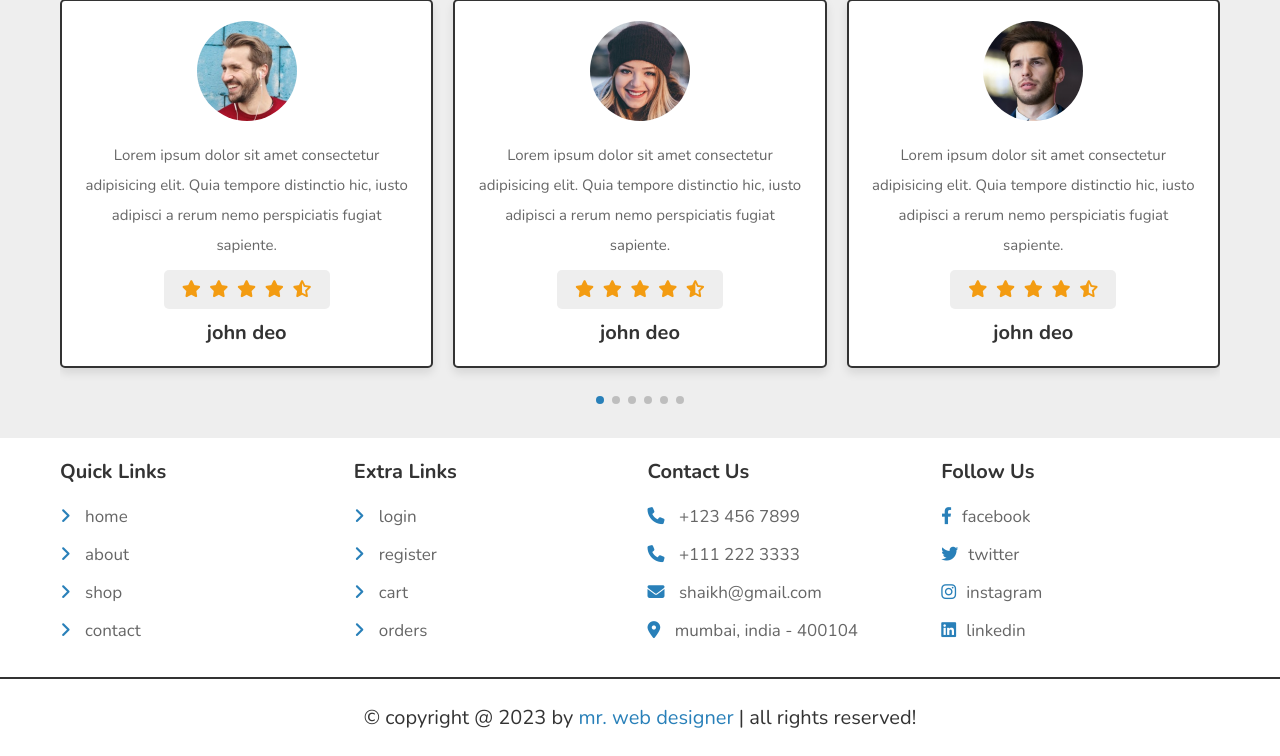
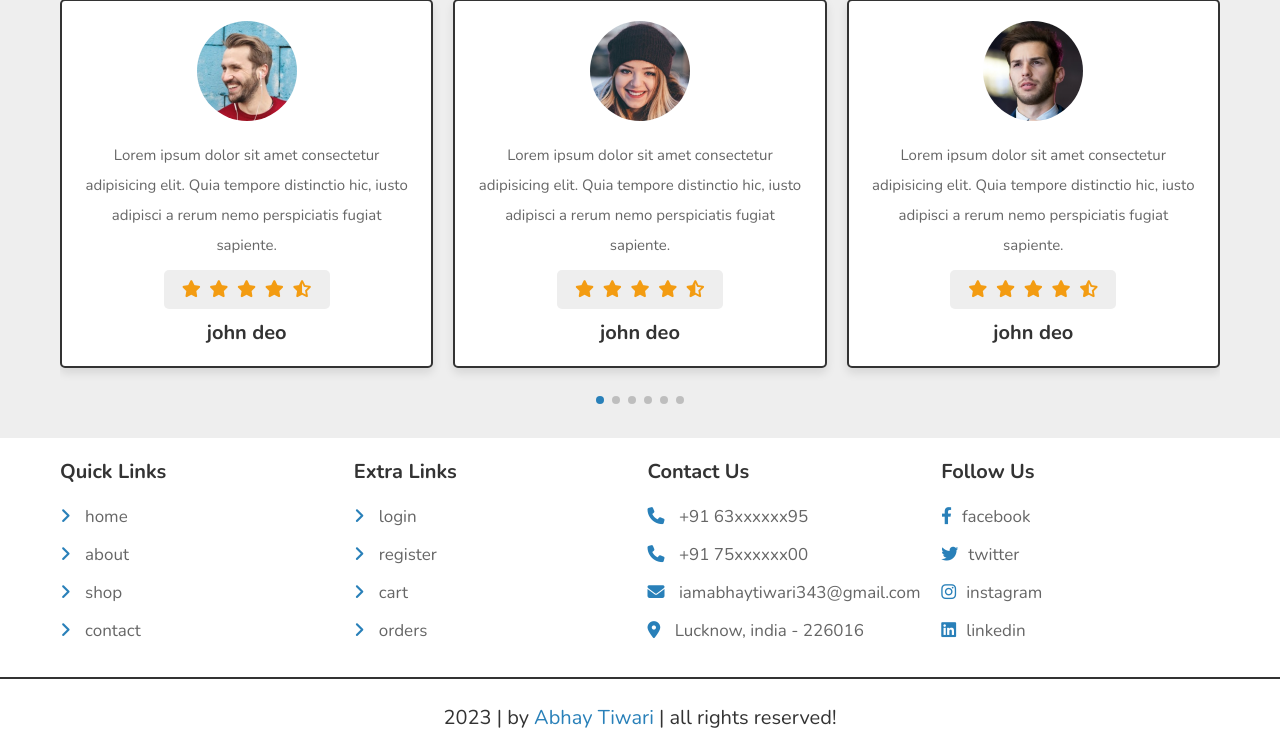
Before and after one commit to iamabhaytiwari343/SHOP, a PHP site: page /about.php in a window 1280 px wide. Shown: the part 786-1542 px from the top of the page. Run offline with PHP 8.4, Linux system fonts and the light colour scheme; data that the repository does not hold is empty; some libraries are stand-ins or nearby versions.

Commit message:
minor change

```diff
--- a/components/footer.php
+++ b/components/footer.php
@@ -20,10 +20,10 @@
 
       <div class="box">
          <h3>contact us</h3>
-         <a href="tel:1234567890"><i class="fas fa-phone"></i> +123 456 7899</a>
-         <a href="tel:11122233333"><i class="fas fa-phone"></i> +111 222 3333</a>
-         <a href="mailto:shaikh@gmail.com"><i class="fas fa-envelope"></i> shaikh@gmail.com</a>
-         <a href="https://www.google.com/myplace"><i class="fas fa-map-marker-alt"></i> mumbai, india - 400104 </a>
+         <a href="tel:1234567890"><i class="fas fa-phone"></i> +91 63xxxxxx95</a>
+         <a href="tel:11122233333"><i class="fas fa-phone"></i> +91 75xxxxxx00</a>
+         <a href="mailto:iamabhaytiwari343@gmail.com"><i class="fas fa-envelope"></i> iamabhaytiwari343@gmail.com</a>
+         <a href="https://www.google.com/myplace"><i class="fas fa-map-marker-alt"></i> Lucknow, india - 226016 </a>
       </div>
 
       <div class="box">
@@ -36,6 +36,6 @@
 
    </section>
 
-   <div class="credit">&copy; copyright @ <?= date('Y'); ?> by <span>mr. web designer</span> | all rights reserved!</div>
+   <div class="credit"><?= date('Y'); ?> | by <a href="#"><span>Abhay Tiwari</span></a> | all rights reserved!</div>
 
 </footer>
```
